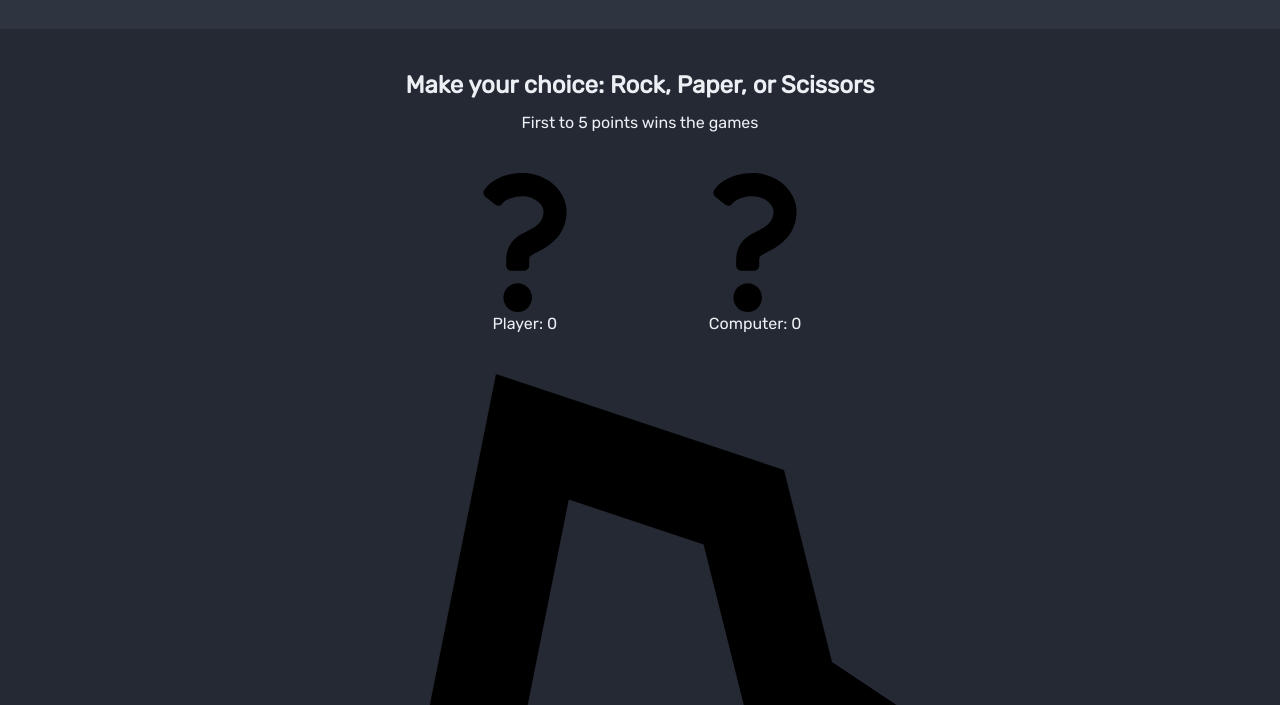
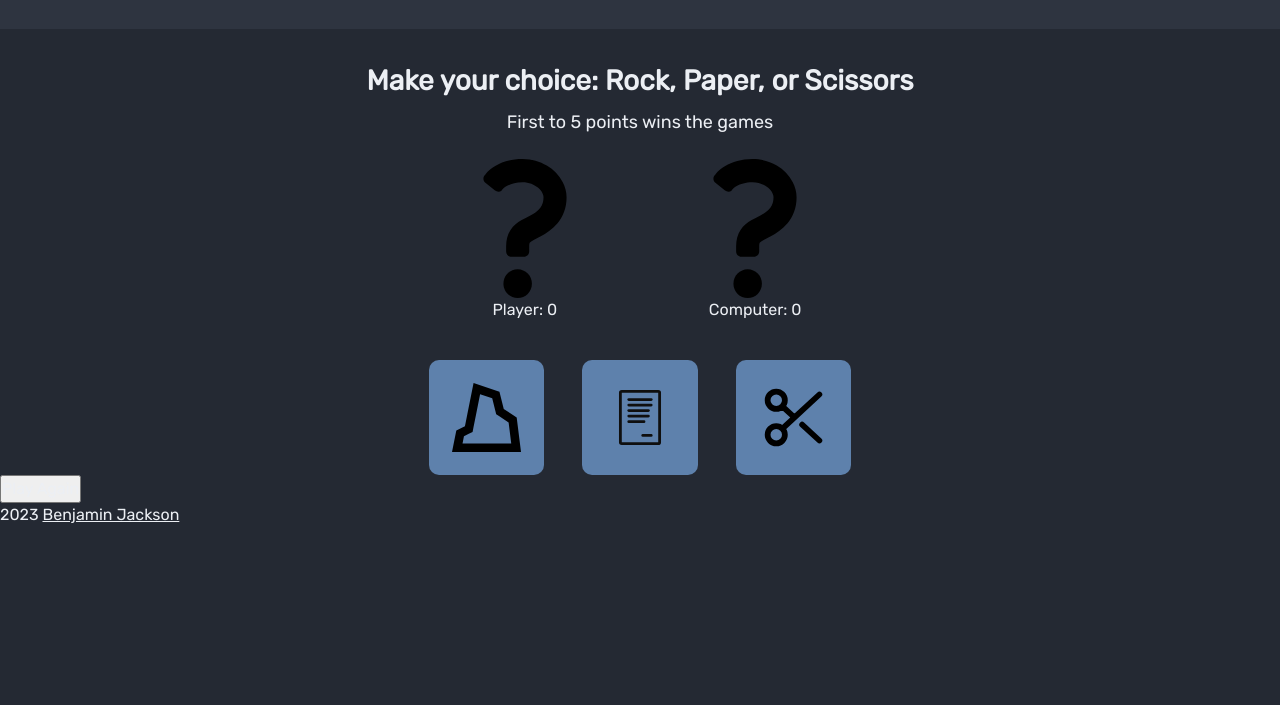
Before and after one commit to Bnjackson/rock_paper_scissors, a plain HTML site: page index.html in a window 1280 px wide. Shown: the part 95-800 px from the top of the page. Drawn offline with Linux system fonts and the light colour scheme.

Commit message:
Add styles for user buttons section

```diff
--- a/resources/css/styles.css
+++ b/resources/css/styles.css
@@ -20,8 +20,16 @@ h1 {
     letter-spacing: 2.5px;
 }
 
-h2 {
+.gameboard-title {
+    font-size: 28px;
+}
 
+.gameboard-message {
+    font-size: 18px;
+}
+
+.score {
+    font-size: 20px;
 }
 
 /*
@@ -40,12 +48,17 @@ header {
 IMAGES
 */
 .choice-image {
-    width: 100%;
+    width: 90%;
     padding: 20%;
     border: 1px solid rgb(236, 239, 244);
+    border-radius: 10px;
     margin: 5%;
 }
 
+.button img {
+    margin: 0 auto;
+    padding: 20%;
+}
 /*
 HEADER
 */
@@ -67,11 +80,11 @@ GAMEBOARD
 }
 
 .gameboard-title {
-    padding: 5% 0 1% 0;
+    padding: 4% 0 1% 0;
 }
 
 .gameboard-message {
-    padding-bottom: 5%;
+    padding-bottom: 3%;
 }
 
 .players-choices {
@@ -85,10 +98,32 @@ GAMEBOARD
     width: 30%;
 }
 
-
 /*
 USER BUTTONS
 */
+.user-buttons {
+    width: 60%;
+    margin: 0 auto;
+}
+
+.buttons-container {
+    display: flex;
+    width: 100%;
+    justify-content: space-around;
+}
+
+.button {
+    width: 25%;
+    height: 25%;
+    border-radius: 10px;
+    background-color: #5E81AC;
+}
+
+.button :hover {
+    background-color: #81A1C1;
+    border-radius: 10px;
+    cursor: pointer;
+}
 
 /*
 END SCREEN
```
